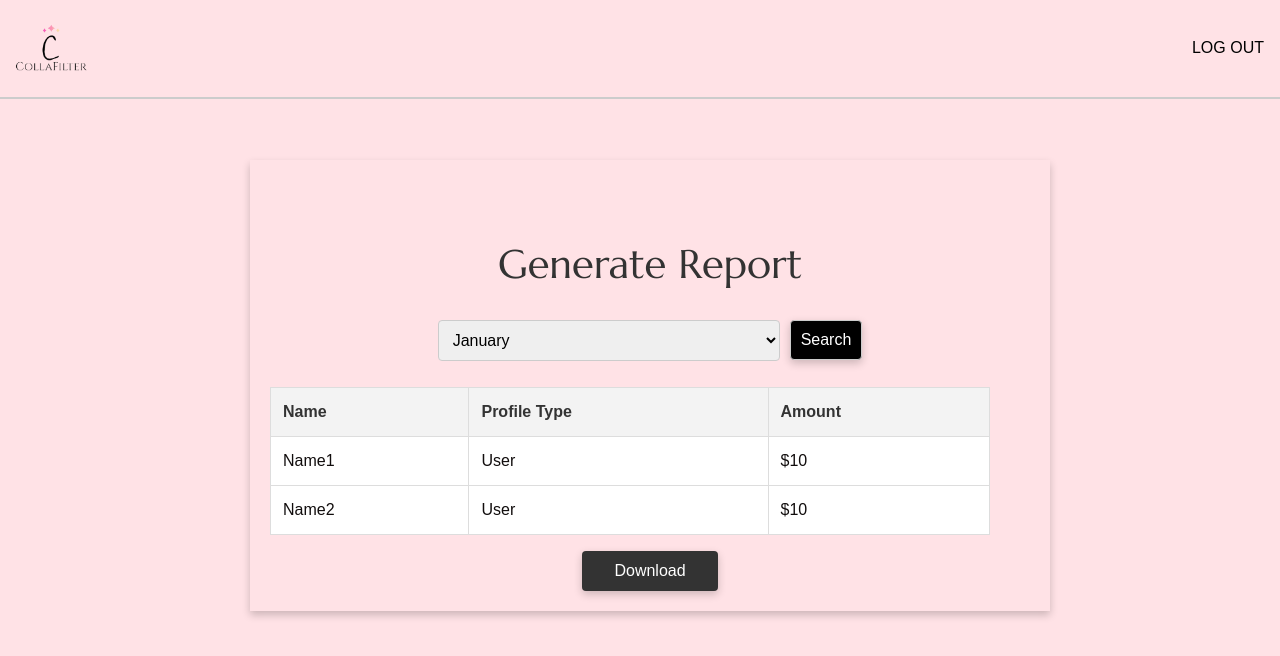
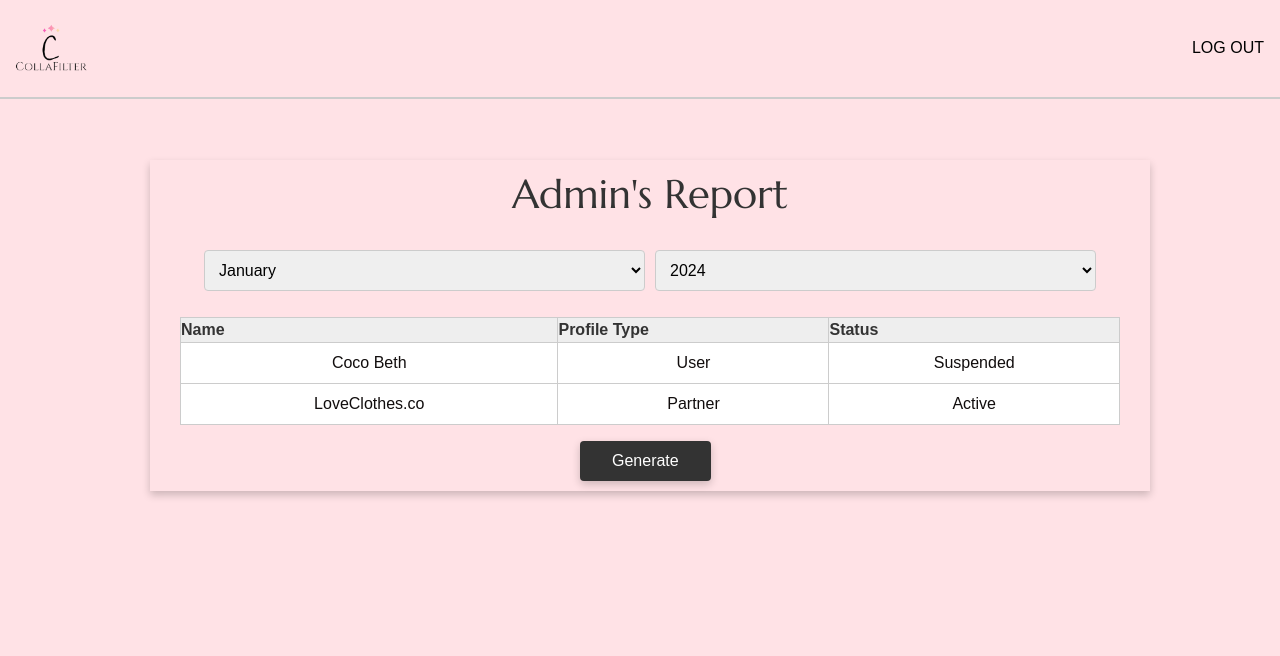
Before and after one commit to ihxqi/FYPanything, a React (Create React App) app: page /AdminGenerateReport in a window 1280 px wide. Shown: the top 656 px of the page. Built offline with nearby package versions, Linux system fonts and the light colour scheme.

Commit message:
hazel21mar2

```diff
--- a/src/components/pages/AdminGenerateReport.css
+++ b/src/components/pages/AdminGenerateReport.css
@@ -1,26 +1,25 @@
 .report-generator-container {
   background-color: #ffe2e6; /* Pink background as seen in the wireframe */
-    padding: 20px;
-    max-width: 800px; /* Adjust the width as needed */
+  padding: 10px;
+  max-width: 1000px; /* Adjusted max-width */
   margin: 20px auto; /* Reduces the margin from the top, centers container */
   margin-top: 100px;
   box-shadow: 0 4px 8px rgba(0,0,0,0.2); /* Optional: adds shadow for depth */
 }
 
-  .navbar-placeholder {
-    height: 60px; /* Exact height of your actual navbar */
-  }
-
-  h1 {
-    text-align: center;
-    margin-top: 0; /* No margin above h1 to bring it closer to the navbar */
+/* CSS for h1 in ReportGenerator component */
+.report-generator-container h1 {
+  text-align: center; /* Center-align the text */
+  margin-top: 0; /* Remove any top margin */
+  margin-bottom: 20px; /* Add some bottom margin for spacing */
+  color: #333; /* Set the text color */
+  font-size: 40px; /* Set the font size */
 }
 
 /* Ensure that label, select, and button align properly */
 .filter-bar {
   display: flex;
   justify-content: center;
-    flex-wrap: wrap; /* Allows items to wrap on smaller screens */
   gap: 10px; /* Adds a gap between elements */
   margin-bottom: 1rem;
   margin-top: 2rem;
@@ -33,26 +32,21 @@
   border-radius: 4px;
 }
 
+.filter-bar label {
+  margin-right: 0.5rem; /* Right margin to space out label from the dropdown */
+}
+
+/* Styling for the search button */
 .filter-bar button {
-    background-color: black;
+  background-color: #333;
   color: white;
+  border: none;
+  border-radius: 4px;
   cursor: pointer;
 }
 
-  .filter-bar label {
-    margin-right: 0.5rem; /* Right margin to space out label from the dropdown */
-    /* If the label is still not aligned, add:
-    display: flex;
-    align-items: center;
-    */
-  }
-
-.filter-bar input[type="text"],
-.filter-bar button {
-  height: 40px; /* Ensuring all children have the same height */
-  padding: 0 10px; /* Providing padding within the children */
-  margin: 0; /* Removing any default margins */
-  box-sizing: border-box; /* Include padding and border in the element's total width and height */
+.filter-bar button:hover {
+  background-color: #555; /* Darker background on hover */
 }
 
 .report-table {
@@ -60,33 +54,20 @@
   border-collapse: collapse;
   margin-bottom: 1rem;
   background-color: #fff;
+  padding-left: 50px;
+  justify-content: center;
+  margin: 0 auto;
 }
 
-  .report-table th,
-  .report-table td {
-    border: 1px solid #ddd;
-    padding: 0.75rem;
-    text-align: left;
-  }
-
-  .report-table th {
-    background-color: #f3f3f3;
-  }
-
-  .download-button {
+.generate-button {
   display: block;
-    width: max-content;
-    margin: 0 auto; /* Centers the button horizontally */
   padding: 0.5rem 2rem;
   background-color: #333;
   color: white;
   border: none;
   border-radius: 4px;
   cursor: pointer;
-  }
-
-  .download-button:hover {
-    background-color: #555;
+  margin-left: 420px;
 }
 
 /* Responsive Design Adjustments */
@@ -94,10 +75,6 @@
   .report-generator-container {
     padding: 10px;
     margin-top: 20px; /* Adjust top margin for mobile */
-    }
-
-    .report-generator-container h1 {
-        margin-bottom: 2rem; /* More space on larger screens */
   }
 
   .navbar-placeholder {
@@ -112,13 +89,8 @@
 
   .filter-bar select,
   .filter-bar button {
-      width: 100%; /* Full width on mobile */
+    width: 80%; /* Full width on mobile */
     margin-bottom: 10px; /* Space between elements */
-
-    }
-
-    .download-button {
-      padding: 10px 20px; /* Larger tap area for mobile */
   }
 
   .report-table {
--- a/src/components/pages/AdminGenerateReport.js
+++ b/src/components/pages/AdminGenerateReport.js
@@ -5,13 +5,14 @@ import UserNavbar from "../UserNavbar";
 
 // A functional component for the report generator
 function ReportGenerator() {
-  // State to keep track of the selected month
+  // State to keep track of the selected month and year
   const [selectedMonth, setSelectedMonth] = useState('');
+  const [selectedYear, setSelectedYear] = useState('');
 
   // Placeholder data for the table
   const reportData = [
-    { name: 'Name1', type: 'User', amount: '$10' },
-    { name: 'Name2', type: 'User', amount: '$10' },
+    { name: 'Coco Beth', type: 'User', status: 'Suspended' },
+    { name: 'LoveClothes.co', type: 'Partner', status: 'Active' },
     // Add more placeholder data as needed...
   ];
 
@@ -21,9 +22,15 @@ function ReportGenerator() {
     // Implement logic to fetch the report based on selected month
   };
 
-  // Function to download the report
-  const handleDownloadReport = () => {
-    // Implement logic to download the report
+  // Function to handle year change
+  const handleYearChange = (event) => {
+    setSelectedYear(event.target.value);
+    // Implement logic to fetch the report based on selected year
+  };
+
+  // Function to generate the report
+  const handleGenerateReport = () => {
+    // Implement logic to generate the report
   };
 
   // Render the component
@@ -32,25 +39,31 @@ function ReportGenerator() {
     <UserNavbar/>
     <div className="report-generator-container">
       <div className="navbar-placeholder"></div> {/* Blank space for the navbar */}
-      <h1>Generate Report</h1>
+      <h1>Admin's Report</h1>
       <div className="filter-bar">
-        {/*<label htmlFor="month">Month:</label>*/}
+        {/* Month select */}
         <select name="month" id="month" onChange={handleMonthChange}>
-          {/* Map through all months and render options */}
           {Array.from({ length: 12 }, (v, i) => (
             <option key={i} value={i + 1}>
               {new Date(0, i).toLocaleString('default', { month: 'long' })}
             </option>
           ))}
         </select>
-        <button onClick={() => {}}>Search</button>
+        {/* Year select */}
+        <select name="year" id="year" onChange={handleYearChange}>
+          {Array.from({ length: 10 }, (v, i) => (
+            <option key={i} value={new Date().getFullYear() - i}>
+              {new Date().getFullYear() - i}
+            </option>
+          ))}
+        </select>
       </div>
       <table className="report-table">
         <thead>
           <tr>
             <th>Name</th>
             <th>Profile Type</th>
-            <th>Amount</th>
+            <th>Status</th>
           </tr>
         </thead>
         <tbody>
@@ -58,13 +71,13 @@ function ReportGenerator() {
             <tr key={index}>
               <td>{item.name}</td>
               <td>{item.type}</td>
-              <td>{item.amount}</td>
+              <td>{item.status}</td>
             </tr>
           ))}
         </tbody>
       </table>
-      <button className="download-button" onClick={handleDownloadReport}>
-        Download
+      <button className="generate-button" onClick={handleGenerateReport}>
+        Generate
       </button>
     </div>
     </div>
```
Lines whose indentation alone changed are shown as unchanged.
